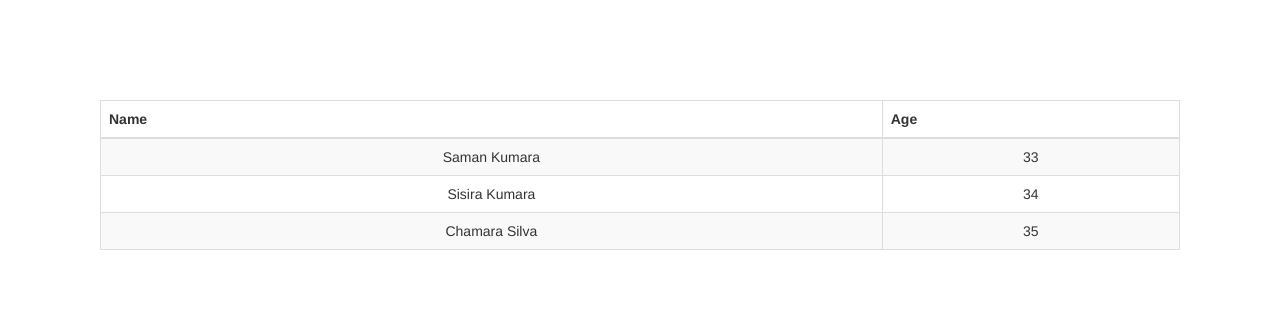
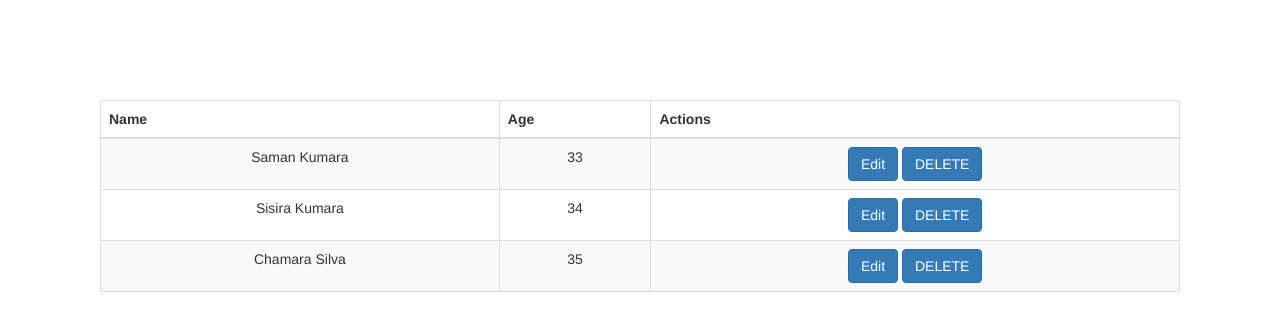
Before and after one commit to sithumvflash/ReactCrudAPP, a React (Create React App) app in the folder crudapp/: page / in a window 1280 px wide. Shown: the top 330 px of the page. Built offline with nearby package versions, Linux system fonts and the light colour scheme.

Commit message:
handleDelete

```diff
--- a/crudapp/src/Components/Home.js
+++ b/crudapp/src/Components/Home.js
@@ -4,6 +4,14 @@ import "bootstrap/dist/css/bootstrap.min.css";
 import Employees from "./Employees";
 
 function Home() {
+  const handleDelete = (id) => {
+    var index = Employees.map(function (e) {
+      return e.id;
+    }).indexOf(id);
+
+    Employees.splice(index, 1);
+  };
+
   return (
     <Fragment>
       <div style={{ margin: "10rem" }}>
@@ -12,6 +20,7 @@ function Home() {
             <tr>
               <th>Name</th>
               <th>Age</th>
+              <th>Actions</th>
             </tr>
           </thead>
           <tbody>
@@ -20,6 +29,13 @@ function Home() {
                 <tr key={item.Name}>
                   <td>{item.Name}</td>
                   <td>{item.Age}</td>
+                  <td>
+                    <Button onClick={() => alert(item.id)}>Edit</Button>
+                    &nbsp;
+                    <Button onClick={() => handleDelete(item.id)}>
+                      DELETE
+                    </Button>
+                  </td>
                 </tr>
               ))
             ) : (
```
